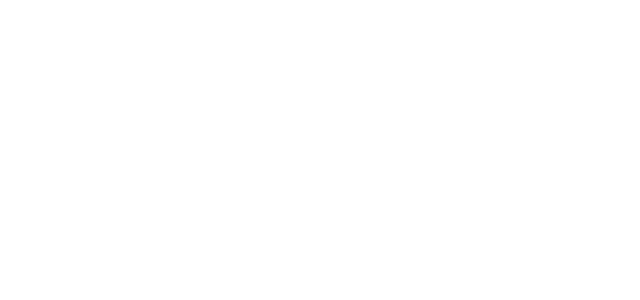
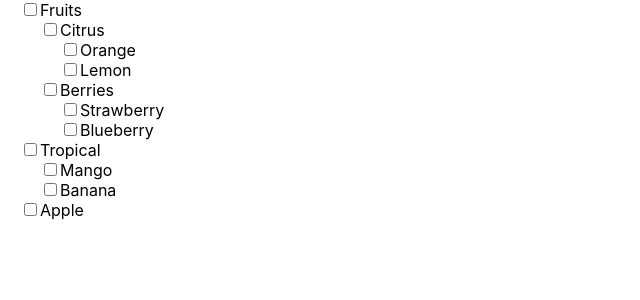
Before and after one commit to Sandeep96Shah/machineCoding, a React (Create React App) app: page /nested-checkbox in a window 1280 px wide. Before the commit this address had no page. Shown: the top 300 px of the page, without its empty margins (0-640 px from the left). Built offline with nearby package versions, Linux system fonts and the light colour scheme.

Commit message:
added feature to check and uncheck at a node as well as checked all children node if parent is checked

```diff
--- a/src/App.js
+++ b/src/App.js
@@ -9,6 +9,7 @@ import ProgressBar from './components/ProgressBar';
 import Form from './components/TabForm1';
 import Counter from './components/Counter';
 import DebounceThrottle from './components/Debounce';
+import NestedCheckbox from './components/NestedCheckbox';
 
 function App() {
   return (
@@ -23,6 +24,7 @@ function App() {
         <Route path='tab-form-1' element={<Form />} />
         <Route path='counter' element={<Counter />} />
         <Route path='debounce-throttle' element={<DebounceThrottle />} />
+        <Route path='nested-checkbox' element={<NestedCheckbox />} />
       </Routes>
     </div>
   );
--- a/src/components/Home/index.js
+++ b/src/components/Home/index.js
@@ -16,7 +16,7 @@ const Home = () => {
       <button onClick={() => handlenavigate("tab-form-1")}>Tab Form 1</button>
       <button onClick={() => handlenavigate("counter")}>Counter</button>
       <button onClick={() => handlenavigate("debounce-throttle")}>DebounceThrottle</button>
-      {/* DebounceThrottle */}
+      <button onClick={() => handlenavigate("nested-checkbox")}>NestedCheckbox</button>
     </div>
   );
 };
--- /dev/null
+++ b/src/components/NestedCheckbox/data.js
@@ -0,0 +1,54 @@
+export const data = [
+    {
+        id: 1,
+        name: "Fruits",
+        children: [
+            {
+                id: 2,
+                name: "Citrus",
+                children: [
+                    {
+                        id: 3,
+                        name: "Orange",
+                    },
+                    {
+                        id: 4,
+                        name: "Lemon",
+                    }
+                ]
+            },
+            {
+                id: 5,
+                name: "Berries",
+                children: [
+                    {
+                        id: 6,
+                        name: "Strawberry",
+                    },
+                    {
+                        id: 7,
+                        name: "Blueberry",
+                    },
+                ]
+            }
+        ],
+    },
+    {
+        id: 8,
+        name: "Tropical",
+        children: [
+            {
+                id: 9,
+                name: "Mango",
+            },
+            {
+                id: 10,
+                name: "Banana",
+            }
+        ]
+    },
+    {
+        id: 11,
+        name: "Apple"
+    }
+]
--- /dev/null
+++ b/src/components/NestedCheckbox/index.jsx
@@ -0,0 +1,105 @@
+import React, { useEffect, useState } from "react";
+import { data } from "./data";
+import "./nestedCheckbox.css";
+
+const Checkbox = ({ data, checkboxResult, setCheckboxResult, }) => {
+    console.log({sandeep999: checkboxResult});
+  return (
+    <>
+      {data.map((node) => {
+
+        const updateAllChildrenNode = ({data, isChecked}) => {
+            data?.forEach((node) => {
+                console.log({sandeepChildren: [node?.name]});
+                setCheckboxResult((prevChecked) => ({
+                ...prevChecked,
+                [node?.id]: isChecked
+                }))
+                if(node?.children){
+                    updateAllChildrenNode({data: node?.children, isChecked})
+                }
+            })
+        }
+        const handleOnChange = (e) => {
+            const isChecked = e?.target?.checked;
+          setCheckboxResult((prevResult) => ({
+            ...prevResult,
+            [node?.id]: isChecked,
+          }));
+          updateAllChildrenNode({data: node?.children, isChecked })
+
+        };
+
+        const getValue = ({data}) => {
+            let isChecked = false;
+            for(let i = 0; i < data?.length; i++){
+                console.log({sandeep1: "Inside GetValue", [data?.[i]?.name]: data?.[i]?.name});
+                if(!checkboxResult?.[data?.[i]?.id]){
+                   return false;
+                }
+                isChecked = data?.[i]?.children ? getValue({data: data?.[i]?.children}) : true;
+                if(!isChecked) return false;
+            }
+            // data?.forEach((node) => {
+            //     console.log({sandeep1: "Inside GetValue", [node?.name]: node?.name});
+            //     if(!checkboxResult?.[node?.id]){
+            //        return false;
+            //     }
+            //     isChecked = node?.children ? getValue({data: node?.children}) : true;
+            //     if(!isChecked) return false;
+            // })
+            return isChecked;
+        }
+
+        const getDefaultValue = () => {
+            if(!node?.children){
+                return checkboxResult[node?.id]
+            }
+            return checkboxResult[node?.id]
+            console.log({[node?.name]: node?.children && getValue({data: node?.children})});
+            // if( node?.children && getValue({data: node?.children})) {
+            //     setCheckboxResult((prevResult) => ({
+            //         ...prevResult,
+            //         [node?.id]: true
+            //     }))
+            //     return true;
+            // }
+            return false;
+        }
+        return (
+          <div className="checkbox-container" key={node?.id}>
+            <input
+              type={"checkbox"}
+              onChange={handleOnChange}
+              checked={getDefaultValue()}
+
+            />
+            <span>{node?.name}</span>
+            {node?.children && (
+              <Checkbox
+                data={node.children}
+                checkboxResult={checkboxResult}
+                setCheckboxResult={setCheckboxResult}
+              />
+            )}
+          </div>
+        );
+      })}
+    </>
+  );
+};
+
+const NestedCheckbox = () => {
+  const [checkboxResult, setCheckboxResult] = useState({});
+  return (
+    <div>
+      <Checkbox
+        data={data}
+        checkboxResult={checkboxResult}
+        setCheckboxResult={setCheckboxResult}
+      />
+    </div>
+  );
+};
+
+export default NestedCheckbox;
--- /dev/null
+++ b/src/components/NestedCheckbox/nestedCheckbox.css
@@ -0,0 +1,3 @@
+.checkbox-container {
+    padding-left: 20px;
+}
```
